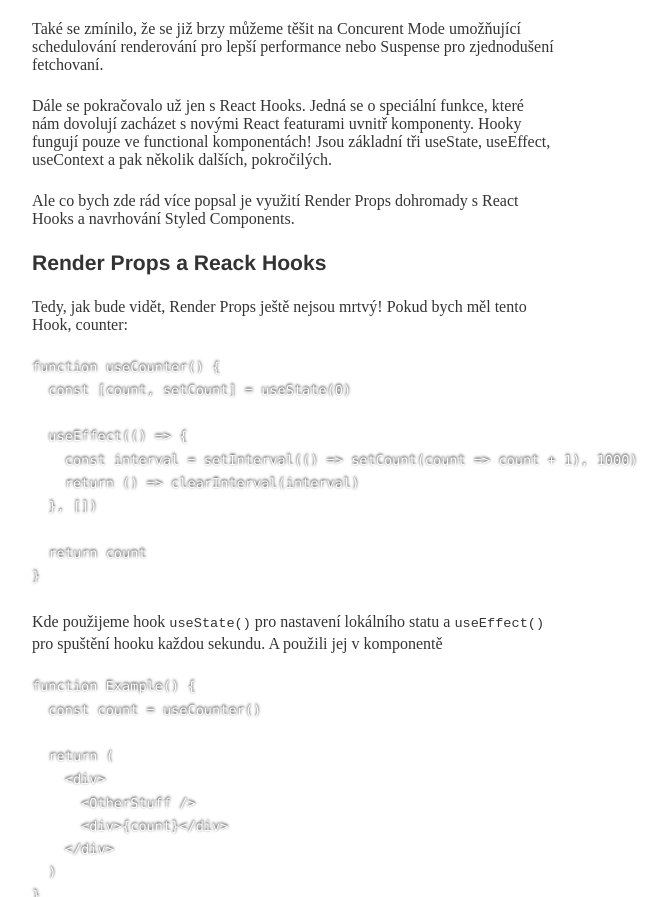
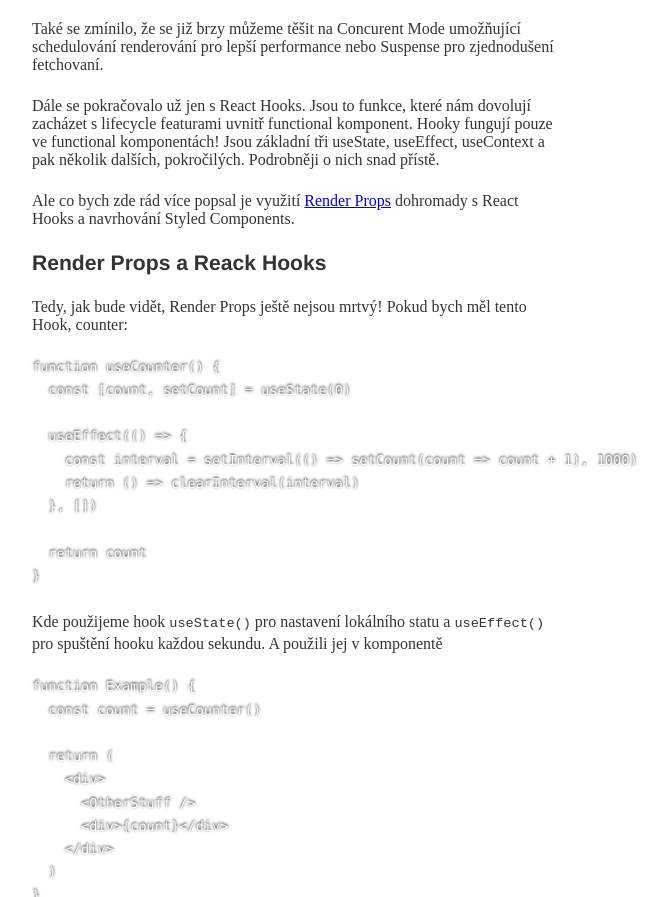
Before and after one commit to PrincAm/adamblazek.com, a Gatsby site: page /react-europe/ in a window 1280 px wide. Shown: the part 1270-2167 px from the top of the page, without its empty margins (347-1015 px from the left). Built offline with nearby package versions, Linux system fonts and the light colour scheme; Gatsby itself is replaced by a stand-in of ours; some packages are replaced by stand-ins of ours; code samples lack their colours; what typography-theme-fairy-gates would draw is missing.

Commit message:
add relative link to other post

```diff
--- a/content/blog/react-europe/index.md
+++ b/content/blog/react-europe/index.md
@@ -33,13 +33,14 @@ Také se zmínilo, že se již brzy můžeme těšit na Concurent Mode umožňuj
 schedulování renderování pro lepší performance nebo Suspense pro zjednodušení
 fetchovaní.
 
-Dále se pokračovalo už jen s React Hooks. Jedná se o speciální funkce, které nám
-dovolují zacházet s novými React featurami uvnitř komponenty. Hooky fungují
-pouze ve functional komponentách! Jsou základní tři useState, useEffect,
-useContext a pak několik dalších, pokročilých.
+Dále se pokračovalo už jen s React Hooks. Jsou to funkce, které nám dovolují
+zacházet s lifecycle featurami uvnitř functional komponent. Hooky fungují pouze
+ve functional komponentách! Jsou základní tři useState, useEffect, useContext a
+pak několik dalších, pokročilých. Podrobněji o nich snad přístě.
 
-Ale co bych zde rád více popsal je využití Render Props dohromady s React Hooks
-a navrhování Styled Components.
+Ale co bych zde rád více popsal je využití
+[Render Props](/content/blog/render-props/index.md) dohromady s React Hooks a
+navrhování Styled Components.
 
 ### Render Props a Reack Hooks
 
```
